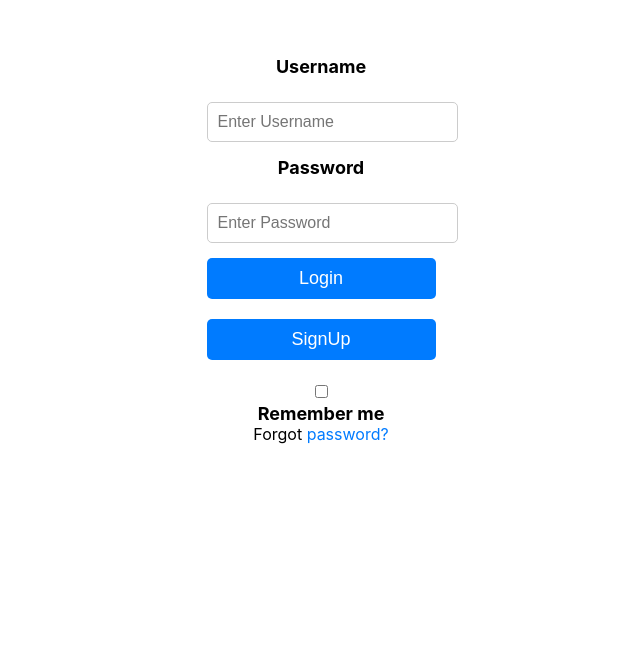
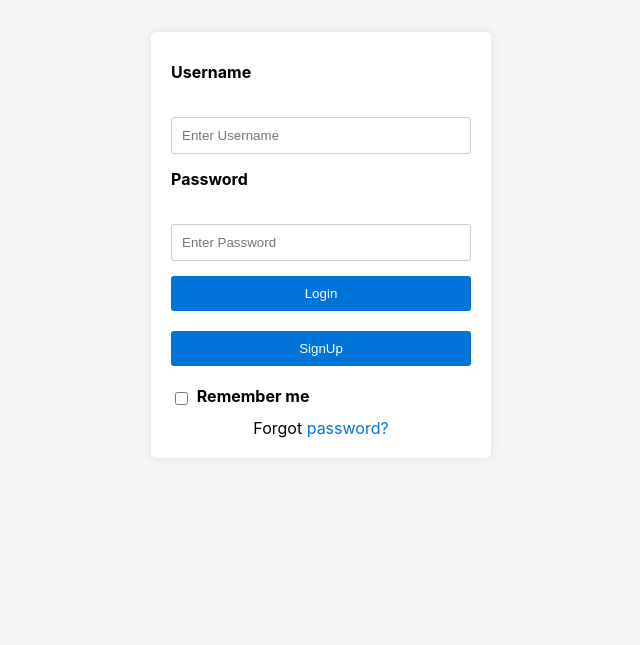
Before and after one commit to GeneKung/CS35L_Project, a React (Create React App) app in the folder frontend/food-app/: page / in a window 1280 px wide. Shown: the part 155-800 px from the top of the page, without its empty margins (319-959 px from the left). Built offline with nearby package versions, Linux system fonts and the light colour scheme; the HTML template or start-up script is replaced by a standard one.

Commit message:
Changed css for signin component

```diff
--- a/frontend/food-app/src/components/auth/SignIn.css
+++ b/frontend/food-app/src/components/auth/SignIn.css
@@ -1,62 +1,74 @@
 /* SignIn.css */
-.Login-text {
-    text-align: center;
+.Login-prompt {
+    display: flex;
+    justify-content: center;
+    align-items: center;
+    height: 100vh;
+    background-color: #f5f5f5;
   }
 
-.Login-prompt {
-    display: flex;
-    align-items: center;
-    justify-content: center;
-    height: 100vh; /* Adjust the height as needed */
+  .Login-text {
+    background-color: #fff;
+    padding: 20px;
+    border-radius: 5px;
+    box-shadow: 0 0 10px rgba(0, 0, 0, 0.1);
+    text-align: center;
+    width: 300px; /* Adjust the width as needed */
   }
 
-/* Form styles */
-.Login-text label {
-    font-size: 18px;
+  label {
+    display: block;
+    margin: 10px 0;
     font-weight: bold;
-    display: block;
-    margin-top: 10px;
+    text-align: left;
   }
 
-.Login-text input {
+  input[type="text"],
+  input[type="password"] {
     width: 100%;
     padding: 10px;
     margin: 5px 0;
     border: 1px solid #ccc;
-    border-radius: 5px;
-    font-size: 16px;
-    outline: none;
+    border-radius: 3px;
+    box-sizing: border-box; /* Prevent the inputs from stretching */
   }
 
-.Login-text button {
+  button {
     width: 100%;
     padding: 10px;
     margin: 10px 0;
-    background-color: #007BFF; /* Adjust the background color as needed */
+    background-color: #0074d9;
     color: #fff;
     border: none;
-    border-radius: 5px;
-    font-size: 18px;
+    border-radius: 3px;
     cursor: pointer;
-    transition: background-color 0.3s;
   }
 
-.Login-text button:hover {
-    background-color: #0056b3; /* Adjust the hover color as needed */
+  button:hover {
+    background-color: #0056b3;
   }
 
-.Login-text .psw a {
-    text-decoration: none;
-    color: #007BFF; /* Adjust the link color as needed */
+  .error {
+    color: #ff0000;
+    margin-top: 10px;
   }
 
-.Login-text .psw a:hover    {
+  .psw {
+    margin-top: 10px;
+  }
+
+  /* Style the forgot password link */
+  .psw a {
+    text-decoration: none;
+    color: #0074d9;
+  }
+
+  .psw a:hover {
     text-decoration: underline;
   }
 
-/* Error message style */
-.error {
-    color: #FF0000; /* Red color for error messages */
-    font-size: 16px;
-    margin-top: 10px;
+  /* Style the remember me checkbox */
+  label input[type="checkbox"] {
+    vertical-align: middle;
+    margin-right: 5px;
   }
```
Lines whose indentation alone changed are shown as unchanged.
